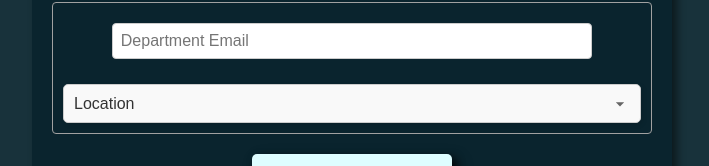
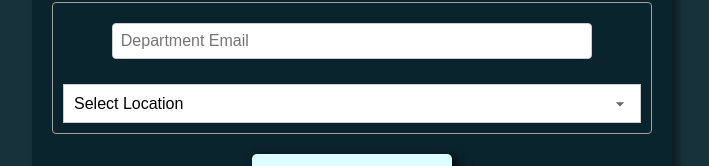
Before and after one commit to GitGud9786/FRONTEND_EDUCONNECT_MODLOCKED, a React (Create React App) app: page /admin/department/register in a window 1280 px wide. Shown: the part 428-594 px from the top of the page, without its empty margins (408-1117 px from the left). Built offline with nearby package versions, Linux system fonts and the light colour scheme.

Commit message:
department add fixed

```diff
--- a/src/Components/AdminDepartmentRegister.jsx
+++ b/src/Components/AdminDepartmentRegister.jsx
@@ -22,7 +22,7 @@ const AdminDepartmentRegister = () => {
     e.preventDefault();
 
     try {
-      const response = await fetch('http://localhost:8000/departments/create', {  // Adjust this URL based on your backend configuration
+      const response = await fetch('http://localhost:8000/departments/create', {
         method: 'POST',
         headers: {
           'Content-Type': 'application/json',
@@ -79,11 +79,13 @@ const AdminDepartmentRegister = () => {
           onChange={handleChange}
           required
         />
-        <select className="admindepartmentselect">
-          type="text" name="departmentLocation" placeholder="Establishment of
-          the Department" value={formData.departmentLocation}
+        <select
+          name="departmentLocation"
+          value={formData.departmentLocation}
           onChange={handleChange}
-          <option value="null">Location</option>
+          required
+        >
+          <option value="">Select Location</option>
           <option value="AB1">Academic Building 01</option>
           <option value="AB2">Academic Building 02</option>
         </select>
@@ -91,6 +93,7 @@ const AdminDepartmentRegister = () => {
       <button className="studentregisterbutton" type="submit">
         Establish department
       </button>
+      {responseMessage && <p>{responseMessage}</p>}
     </form>
   );
 };
```
